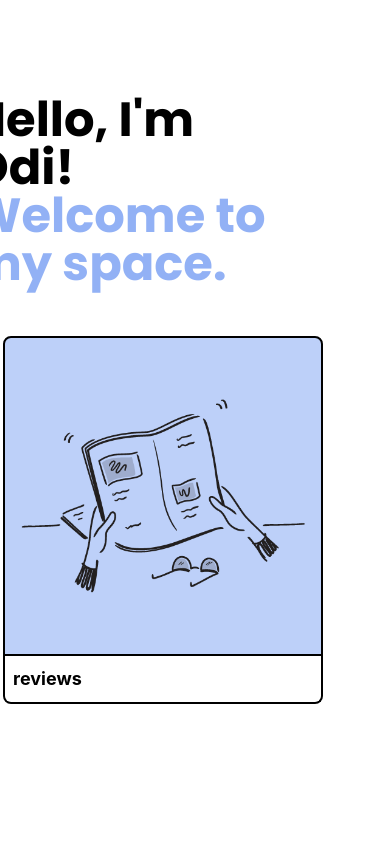
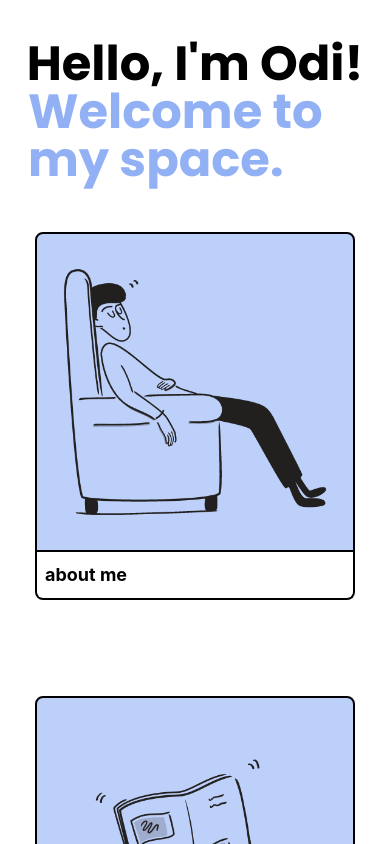
Before and after one commit to odis43/blogv2, a Next.js app: page / in a window 390 px wide. Shown: the top 844 px of the page. Built offline with nearby package versions, Linux system fonts and the light colour scheme.

Commit message:
mobile view changes

```diff
--- a/src/app/blog/page.tsx
+++ b/src/app/blog/page.tsx
@@ -16,7 +16,7 @@ export default async function Blog() {
         <div className="ml-4 font-poppins text-7xl font-bold sm:text-8xl">
           blog.
         </div>
-        <div className="ml-4 w-80 text-base font-medium sm:mt-10 sm:w-1/2 sm:text-lg">
+        <div className="sm:mt-10 mt-9 ml-4 w-80 text-base font-medium sm:mt-10 sm:w-1/2 sm:text-lg">
           Welcome to my blog where I write about things I find cool. I hope you
           do too :)
         </div>
--- a/src/app/blog/posts/layout.tsx
+++ b/src/app/blog/posts/layout.tsx
@@ -1,10 +1,12 @@
 import Nav from "@/reusable_components/Nav";
 export default function MdxLayout({ children }: { children: React.ReactNode }) {
   return (
-    <div className="ml-[30%] mt-16 max-w-[45rem]">
+    <div className="sm:ml-[30%] sm:mt-16 sm:max-w-[45rem]">
       <Nav />
       <br />
-      {children}
+      <div className="ml-[2%] ">
+        {children}
+      </div>
     </div>
   );
 }
--- a/src/app/page.tsx
+++ b/src/app/page.tsx
@@ -4,19 +4,20 @@ import lazy from "../images/9.Laziness.png";
 import search from "../images/2.Searching.png";
 import news from "../images/1.Newspaper.png";
 import Link from "next/link";
-
+//remember: breakpoints effect that size and above. non-prefixed -> for mobile
 function FrontPage() {
   return (
-    <div className="relative mt-24  flex flex-col justify-center items-center overflow-hidden bg-white sm:items-center pr-16">
-      <div className="mr-16">
+    <div className="sm:relative sm:mt-24 sm:flex sm:flex-col sm:justify-center sm:items-center sm:overflow-hidden bg-white sm:items-center sm:pr-16">
+      <div className="text-center mt-10 sm:text-left">
         <div className="font-poppins text-5xl font-bold sm:text-8xl">
           Hello, I&apos;m Odi!
         </div>
-        <div className="font-poppins w-80 text-5xl font-bold text-blue-600 text-opacity-50 sm:w-[100%] sm:text-8xl">
+        <div className="text-left ml-7 font-poppins w-80 text-5xl font-bold text-blue-600 text-opacity-50 sm:w-[100%] sm:text-8xl sm:ml-0">
           Welcome to my space.
         </div>
       </div>
-      <div className="sm:mt-18 mb-12 mt-12 flex gap-24 sm:ml-24 sm:grid sm:grid-flow-col sm:grid-rows-1 sm:gap-20">
+      <div className="justify-center mb-12 mt-12 flex flex-col gap-24 gap-20 grid sm:mt-18 sm:ml-24 sm: flex sm:flex-row sm:gap-10 sm:hidden">
+
         <Link href="/about">
           <Card title={"about me"} img={lazy} />
         </Link>
@@ -24,7 +25,7 @@ function FrontPage() {
           <Card title={"reviews"} img={news} />
         </Link>
         <Link href="/blog">
-          <Card title={"interests"} img={search} />
+          <Card title={"blog"} img={search} />
         </Link>
       </div>
     </div>
--- a/src/blogcomp/heading/index.tsx
+++ b/src/blogcomp/heading/index.tsx
@@ -3,7 +3,7 @@ import { type ComponentPropsWithoutRef } from "react";
 export function Heading(props: ComponentPropsWithoutRef<"h1">) {
   return (
     <h1
-      className="flex max-w-full font-poppins text-7xl font-bold sm:text-8xl"
+      className="sm:flex sm:max-w-full font-poppins text-6xl sm:text-7xl font-bold sm:text-8xl"
       {...props}
     />
   );
--- a/src/getposts.ts
+++ b/src/getposts.ts
@@ -19,5 +19,5 @@ export async function getPosts(): Promise<Post[]> {
     })
   );
   posts.sort((a, b) => +new Date(b.publishDate) - +new Date(a.publishDate));
-  return [...posts.slice(0, 1)];
+  return [...posts.slice(0, 2)];
 }
--- a/src/reusable_components/Post.tsx
+++ b/src/reusable_components/Post.tsx
@@ -11,7 +11,7 @@ export function Post({ posts }: { posts: Post[] }) {
   return (
     <div className="flex w-full flex-col">
       {posts.map(({ slug, title, snippet }) => (
-        <div key={slug} className="grid h-40 place-items-start align-middle">
+        <div key={slug} className="grid h-40 place-items-start align-middle w-[90%] sm:w-[100%]">
           <Link href={`/blog/posts/${slug}`}>
             <h2 className="text-lg font-bold">{title}</h2>
             <p>{snippet}</p>
```
